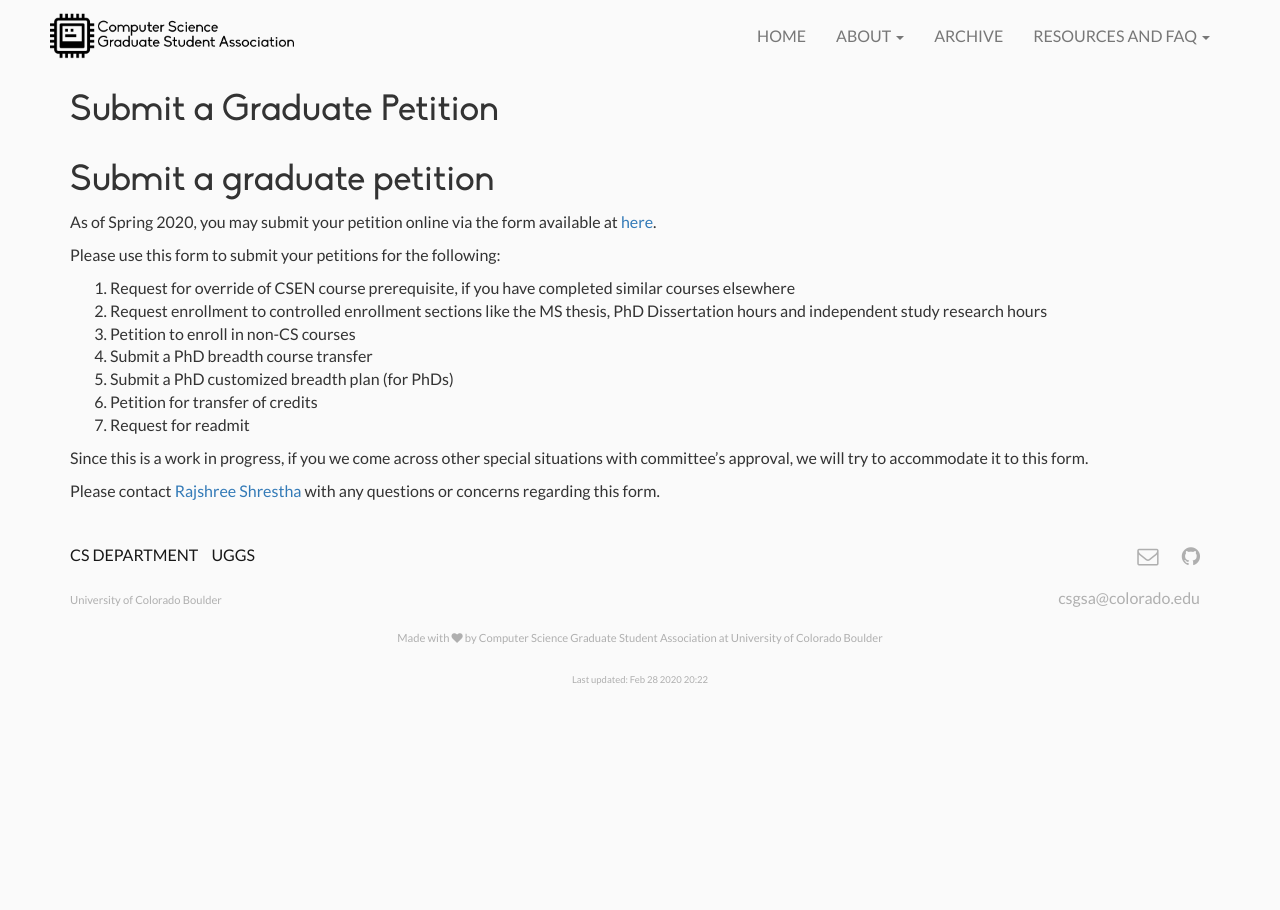
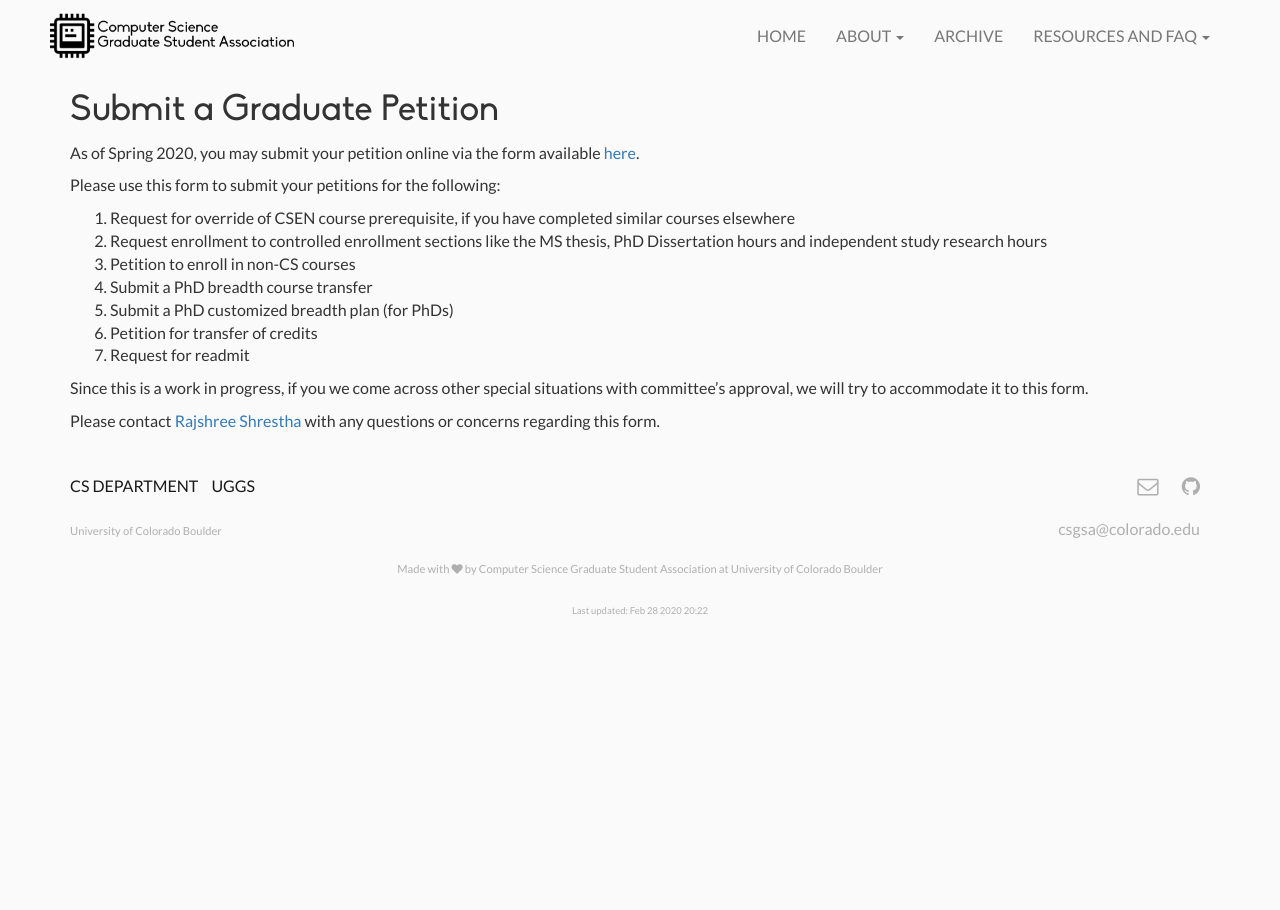
Before and after one commit to casassg/events-landing, a Jekyll site: the page built from grad-petitions.md, in a window 1280 px wide. Built offline with Jekyll 4.4.1, drawn with Linux system fonts in a browser that asks for light colours; nearby versions of some CDN libraries.

Commit message:
Fixing typos

```diff
--- a/grad-petitions.md
+++ b/grad-petitions.md
@@ -2,8 +2,8 @@
 layout: page
 title: Submit a Graduate Petition
 ---
-# Submit a graduate petition
-As of Spring 2020, you may submit your petition online via the form available at [here](https://www.colorado.edu/cs/current-students/graduate-students/forms-policies).
+
+As of Spring 2020, you may submit your petition online via the form available [here](https://www.colorado.edu/cs/current-students/graduate-students/forms-policies).
 
 Please use this form to submit your petitions for the following:
 1.  Request for override of CSEN course prerequisite, if you have completed similar courses elsewhere
```
